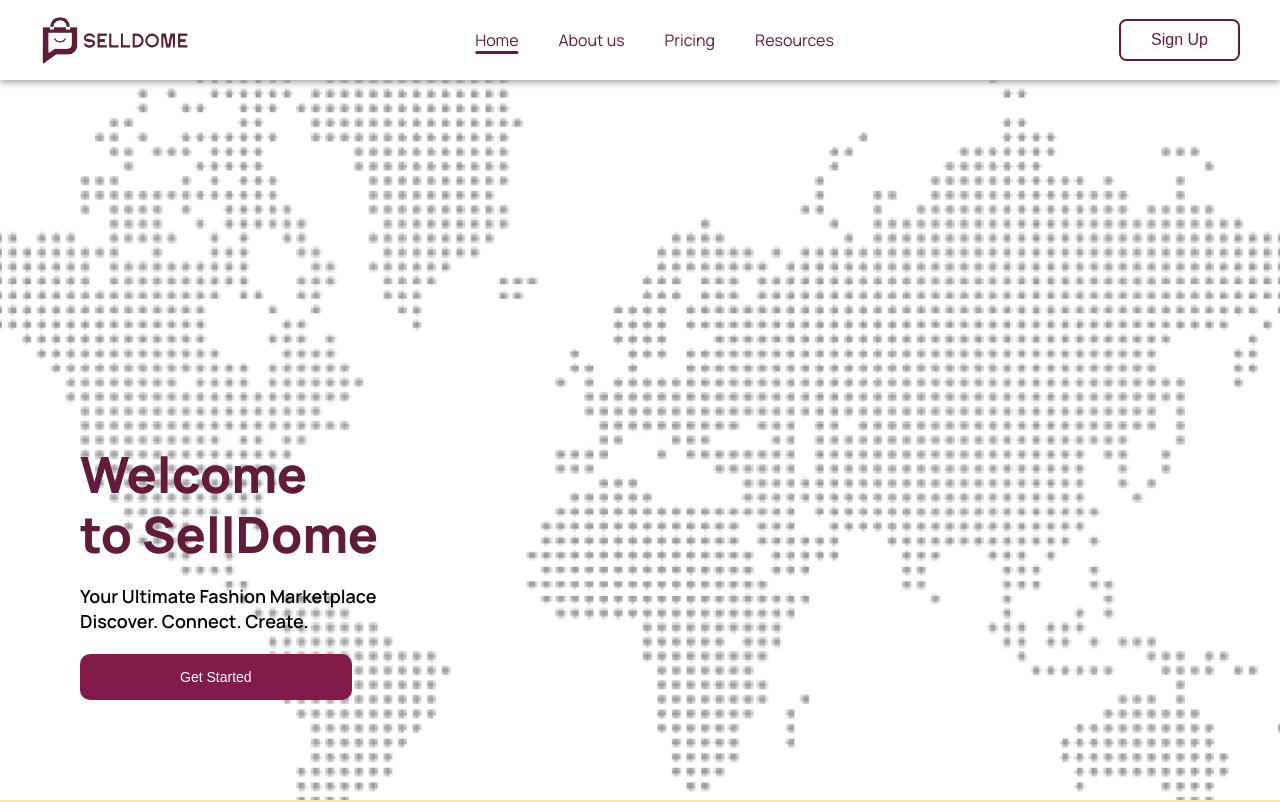
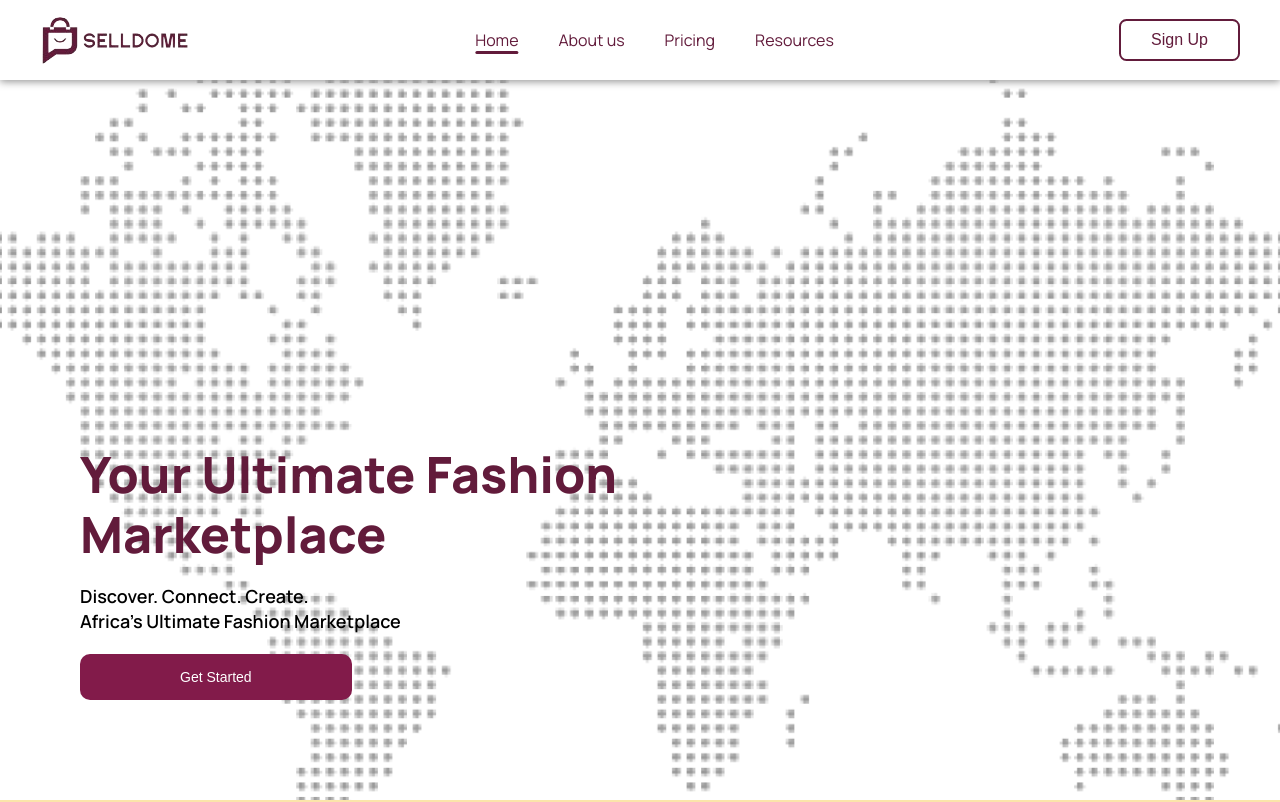
Before and after one commit to SellDomeTechnologies/landing-page, a React (Vite) app: page / in a window 1280 px wide. Shown: the top 802 px of the page. Built offline with nearby package versions, Linux system fonts and the light colour scheme.

Commit message:
Adjust header text and button styling

```diff
--- a/src/components/Header.jsx
+++ b/src/components/Header.jsx
@@ -5,15 +5,15 @@ function Header() {
     <>
       <header className={styles.header}>
         <h1>
-          Welcome
+          Your Ultimate Fashion
           <br />
-          to SellDome
+          Marketplace
         </h1>
 
         <p>
-          Your Ultimate Fashion Marketplace
+          Discover. Connect. Create.
           <br />
-          Discover. Connect. Create.
+          Africa's Ultimate Fashion Marketplace
         </p>
 
         <button>Get Started</button>
```
Also changed, not shown: 1 other file (tests, documents, lock files or other folders).
